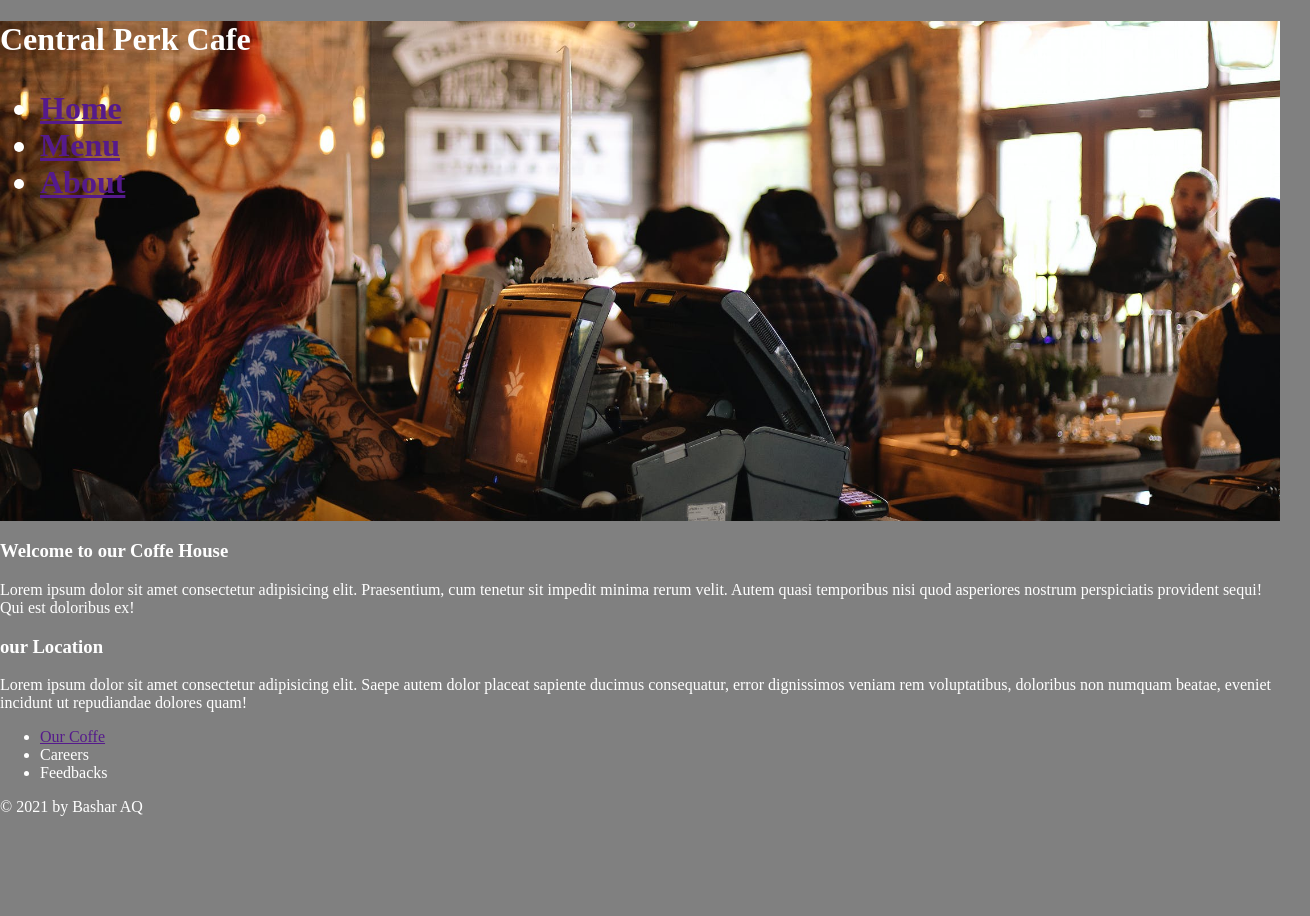
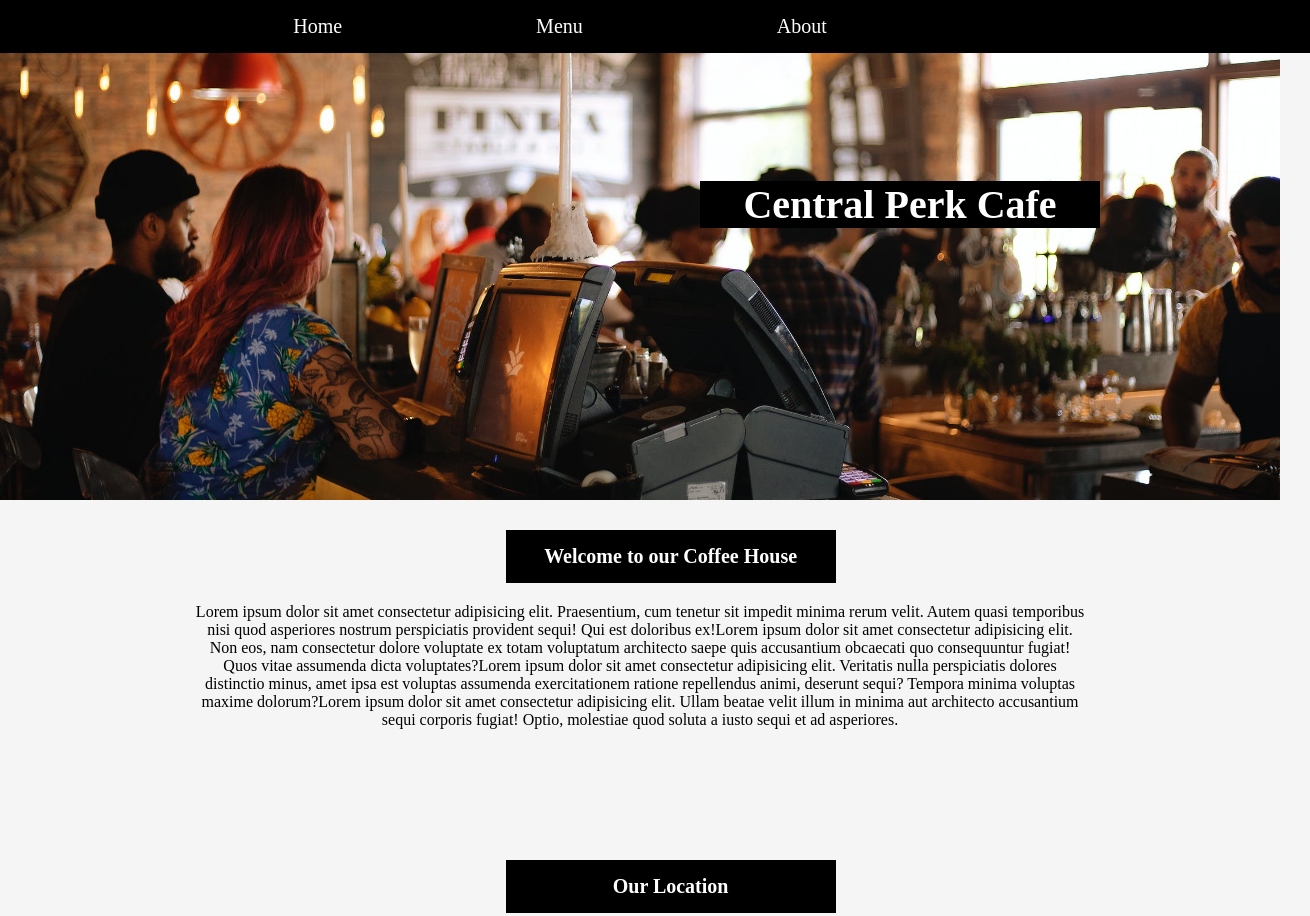
Before and after one commit to B-AQ/Coffee, a plain HTML site: page index.html in a window 1280 px wide. Shown: the top 916 px of the page, 1310 px wide, since content can reach past the window. Before the commit the page ends 816 px from the top, so only its background shows below. Drawn offline with Linux system fonts and the light colour scheme.

Commit message:
added CSS to my website

```diff
--- a/index.html
+++ b/index.html
@@ -12,12 +12,7 @@
 
 <body>
 
-	<!-- Header -->
-
 	<header>
-		<h1>
-			Central Perk Cafe
-			<h1>
 
 		<nav>
 
@@ -31,29 +26,34 @@
 
 		</nav>
 
+    <!-- Heading -->
+		<h1>
+			Central Perk Cafe
+			<h1>
+
 	</header>
 
 	<main>
-		<section>
+		<section id="first">
 
 			<!-- Heading -->
 
-			<h3>Welcome to our Coffe House</h3>
+			<h3>Welcome to our Coffee House</h3>
 
 			<!-- Paragraph -->
 
 			<p>
 				Lorem ipsum dolor sit amet consectetur adipisicing elit. Praesentium, cum tenetur sit impedit minima rerum velit. Autem quasi
-				temporibus nisi quod asperiores nostrum perspiciatis provident sequi! Qui est doloribus ex!
+				temporibus nisi quod asperiores nostrum perspiciatis provident sequi! Qui est doloribus ex!Lorem ipsum dolor sit amet consectetur adipisicing elit. Non eos, nam consectetur dolore voluptate ex totam voluptatum architecto saepe quis accusantium obcaecati quo consequuntur fugiat! Quos vitae assumenda dicta voluptates?Lorem ipsum dolor sit amet consectetur adipisicing elit. Veritatis nulla perspiciatis dolores distinctio minus, amet ipsa est voluptas assumenda exercitationem ratione repellendus animi, deserunt sequi? Tempora minima voluptas maxime dolorum?Lorem ipsum dolor sit amet consectetur adipisicing elit. Ullam beatae velit illum in minima aut architecto accusantium sequi corporis fugiat! Optio, molestiae quod soluta a iusto sequi et ad asperiores.
 			</p>
 
 		</section>
 
-		<section>
+		<section id="Second">
 
 			<!-- Heading -->
 
-			<h3>our Location</h3>
+			<h4>Our Location</h4>
 
 			<!-- Paragraph -->
 
@@ -70,12 +70,10 @@
 		<!-- list -->
 
 		<ul>
-			<li><a href="">Our Coffe</a></li>
-			<li><a href=""></a>Careers </li>
-			<li><a href=""></a>Feedbacks</li>
+			<li><a href="">Our Coffee</a></li>
+			<li><a href="">Careers</a></li>
+			<li><a href="">Feedbacks</a></li>
 		</ul>
-
-		&copy; 2021 by Bashar AQ
 
 	</footer>
 
--- a/style.css
+++ b/style.css
@@ -1,19 +1,94 @@
 body{
   margin: 0;
-  background-color: gray;
+  padding: 0;
+  background-color: whitesmoke;
+}
+
+header {
+  height: 500px;
+  background-image: url(coffee101.jpeg);
+  background-position: center;
+  background-size: cover;
+  text-align:center;
+}
+header h1{
   color: white;
+  background-color: black;
+  margin-top: 10%;
+  margin-left: 700px;
+  width: 400px;
+  font-size: 40px;
 
+  }
 
+header nav ul{
+  width: 100%;
+  padding: 15px;
+  background-color: black;
+  margin: 0%;
 
 }
 
+header nav ul li{
+  display: inline-block;
+  margin-right: 190px
+  }
 
+header nav ul li a{
+  color: white;
+  text-decoration: none;
+  font-size: 20px;
 
-header{
-  background-image: url(coffee101.jpeg);
-  background-position: center;
-  background-size: cover;
-  height: 500px;
-  list-style-type: none;
+}
 
+#first{
+  text-align: center;
+  width: 70%;
+  height: 300px;
+  margin: 30px 0 30px 15%;
   }
+
+#first h3{
+  color: white;
+  font-size: 20px;
+  padding: 15px;
+  background-color: black;
+  width: 300px;
+  margin-left: 35%;
+}
+
+#Second{
+  text-align: center;
+  width: 70%;
+  height: 300px;
+  margin: 30px 0 30px 15%;
+  }
+
+  #Second h4{
+  color: white;
+  font-size: 20px;
+  padding: 15px;
+  background-color: black;
+  width: 300px;
+  margin-left: 35%;
+  }
+
+footer{
+
+    padding: 15px;
+    background-color: black;
+    margin: 0%;
+}
+
+footer ul li{
+    list-style: none;
+    display: inline block;
+
+}
+
+footer ul li a{
+  color: white;
+  text-decoration: none;
+  margin-left: 45%;
+
+}
```
Lines whose indentation alone changed are shown as unchanged.
